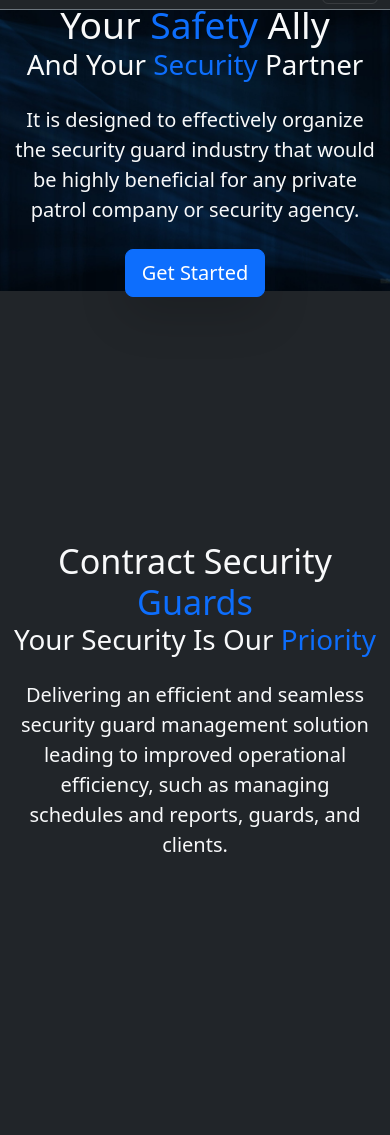
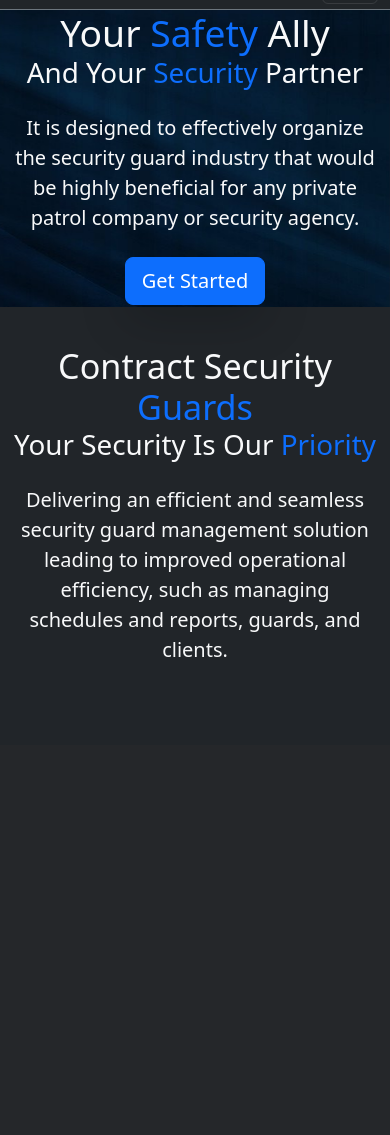
Before and after one commit to richmondb/SecurityAgencyCapstone, a Django app: page / in a window 390 px wide; the page is wider, and only the part inside the window is pictured. Shown: the part 99-1234 px from the top of that part. After the commit the page ends 756 px from the top of that part, so only its background shows below. Run offline with Django 4.2, Linux system fonts and the light colour scheme; some libraries are stand-ins or nearby versions.

Commit message:
adjust ui

```diff
--- a/static/css/main.css
+++ b/static/css/main.css
@@ -122,7 +122,10 @@ section {
 
 @media only screen and (max-width: 992px) {
 	#sec_1 {
-			height: calc(50vh - 141px);
+			height: calc(50vh - 125px);
+		}
+	#sec_2 {
+			height: calc(50vh);
 		}
 }
 /* ---------- end ---------- */
```
